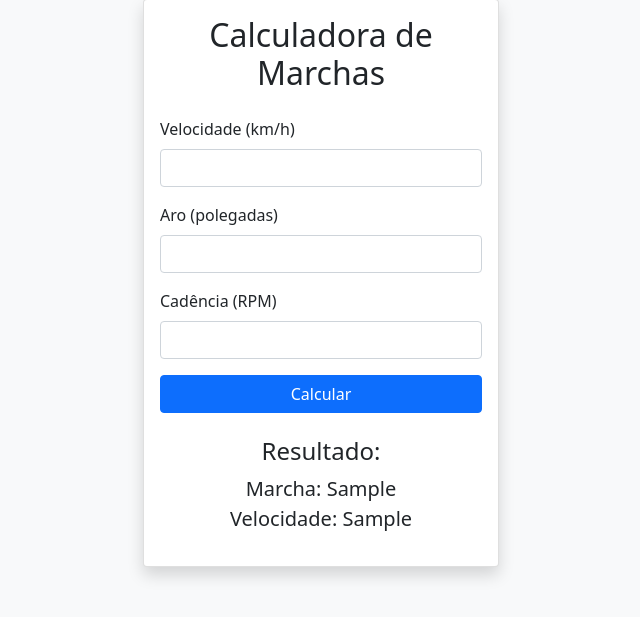
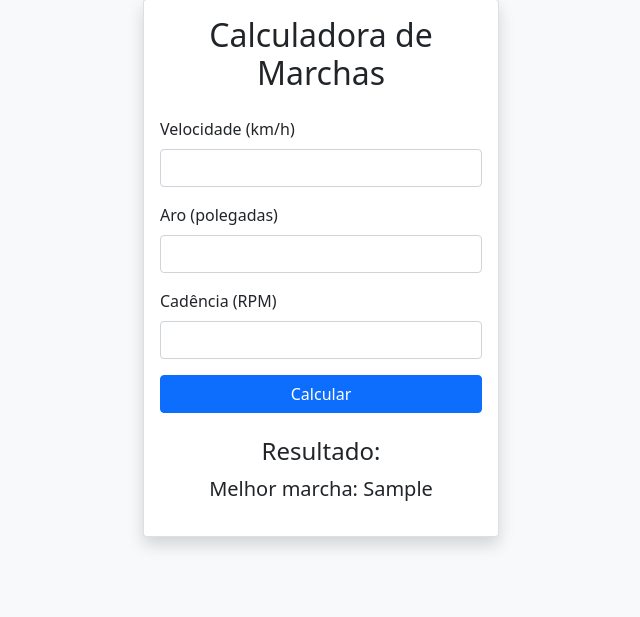
Before and after one commit to victoremman/bike-gear-calculator, a Flask app: template templates/index.html in a window 1280 px wide. Shown: the part 49-666 px from the top of the page, without its empty margins (319-959 px from the left). Run offline with Flask 3, Linux system fonts and the light colour scheme; the template is opened without the code that fills it: most values are stand-ins (such as "Sample title", 1, 10 or a date in 2020).

Commit message:
Update index.html

```diff
--- a/templates/index.html
+++ b/templates/index.html
@@ -46,8 +46,8 @@
                             <div class="mt-4 text-center">
                                 <h4>Resultado:</h4>
                                 <p class="lead">
-                                    Marcha: <strong>{{ resultado.melhor_marcha }}</strong><br>
-                                    Velocidade: {{ resultado.velocidade_atingida }}
+                                    Melhor marcha: <strong>{{ resultado.melhor_marcha }}</strong><br>
+
                                 </p>
                             </div>
                         {% endif %}
```
